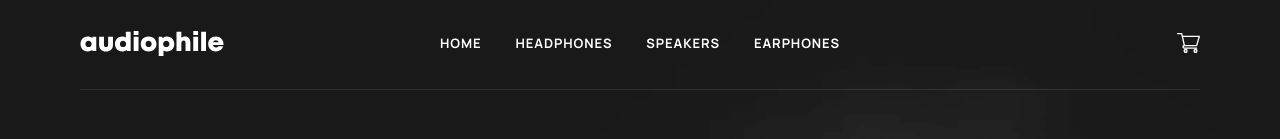
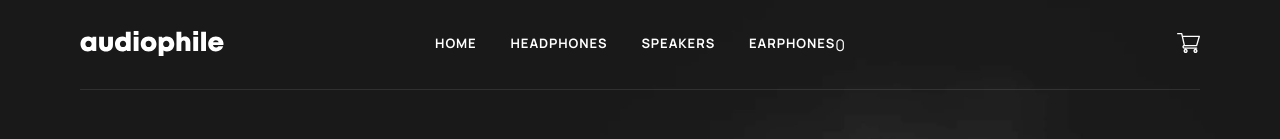
Before and after one commit to KoenvandenBerg/frontendmentor-audiophile-ecommerce-website, a Next.js app: page / in a window 1280 px wide. Shown: the top 139 px of the page. Built offline with nearby package versions, Linux system fonts and the light colour scheme.

Commit message:
Fix bug with ref to conditional rendered component

```diff
--- a/src/app/components/Cart.tsx
+++ b/src/app/components/Cart.tsx
@@ -22,6 +22,8 @@ export default function Cart() {
   const menuRef = useRef<any>();
 
   useEffect(() => {
+    if (!menuOpen) return;
+
     const handleClick = (e: MouseEvent) => {
       if (menuRef.current !== null && !menuRef.current.contains(e.target)) {
         e.stopPropagation();
@@ -72,6 +74,9 @@ export default function Cart() {
           />
         </svg>
       </button>
+      <div className={cartStyles.menuButtonCounter}>
+        {Object.keys(cartState).length}
+      </div>
 
       <AnimatePresence key={'cartMenu'}>
         {menuOpen && (
--- a/src/app/components/HamburgerMenu.tsx
+++ b/src/app/components/HamburgerMenu.tsx
@@ -16,6 +16,8 @@ export default function HamburgerMenu() {
   const menuRef = useRef<any>();
 
   useEffect(() => {
+    if (!menuOpen) return;
+
     const handleClick = (e: MouseEvent) => {
       if (menuRef.current !== null && !menuRef.current.contains(e.target)) {
         e.stopPropagation();
```
